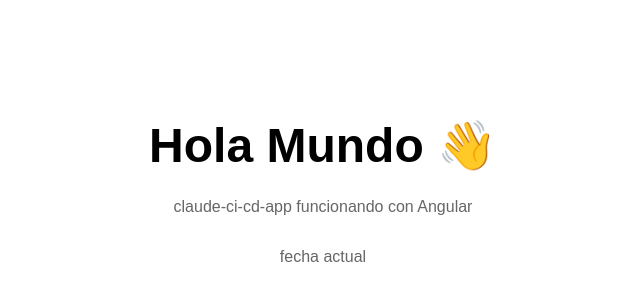
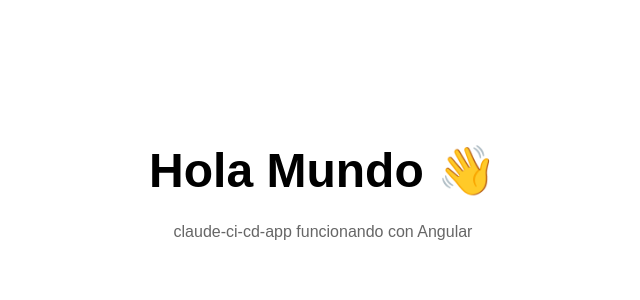
Before and after one commit to MissionClaude/S6_MCC, an Angular app: page / in a window 1280 px wide. Shown: the part 224-524 px from the top of the page, without its empty margins (317-957 px from the left). Built offline with nearby package versions, Linux system fonts and the light colour scheme.

Commit message:
Revert "fix: prueba error"
This reverts commit cf67d2741781ba7482dca2ac9dc00f691c767448.

```diff
--- a/src/app/app.component.html
+++ b/src/app/app.component.html
@@ -1,7 +1,6 @@
 <main class="hello">
   <h1>Hola Mundo 👋</h1>
   <p>{{ title }} funcionando con Angular</p>
-  <p>{{ timenow }} fecha actual</p>
 </main>
 
 <router-outlet />
```
